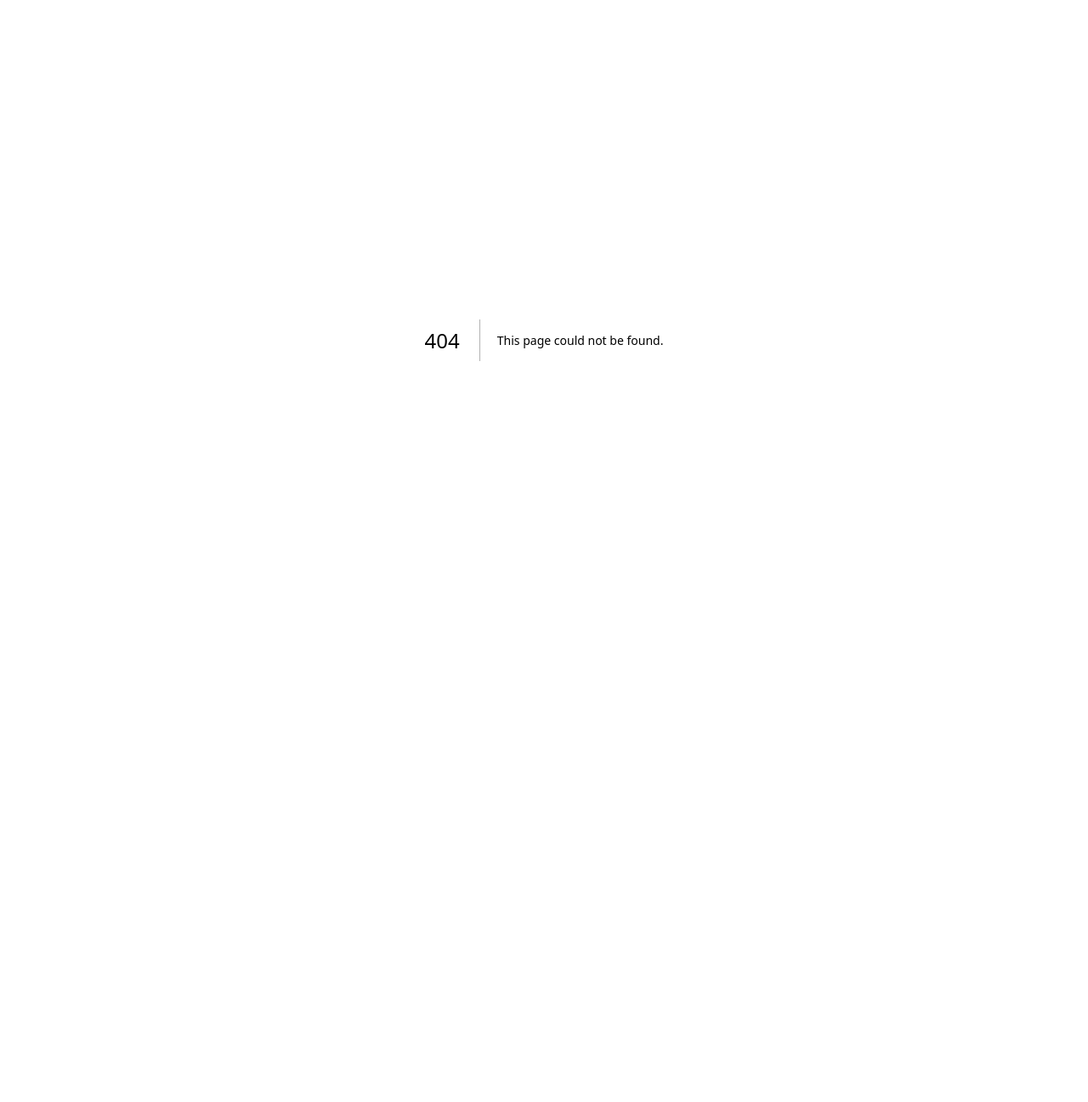
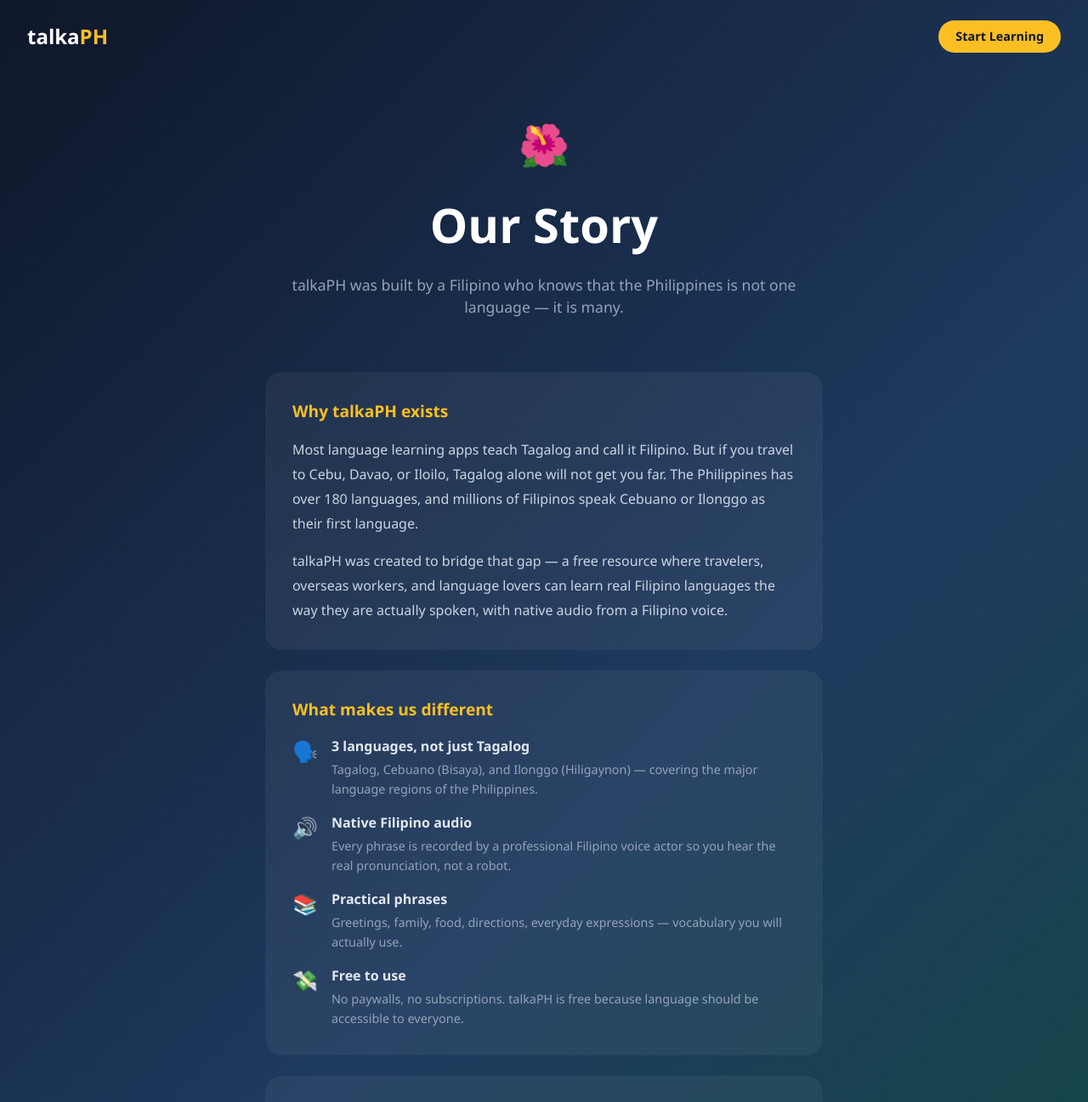
Before and after one commit to schoolprobuddy/talkaph, a Next.js app: page /about in a window 1280 px wide. Before the commit this address had no page. Shown: the top 1297 px of the page at 85% size. Before the commit the page ends 800 px from the top, so only its background shows below. Built offline with nearby package versions, Linux system fonts and the light colour scheme.

Commit message:
Create page.js

```diff
--- /dev/null
+++ b/app/about/page.js
@@ -0,0 +1,115 @@
+import Link from "next/link";
+
+export default function AboutPage() {
+  return (
+    <main style={{
+      minHeight: "100vh",
+      background: "linear-gradient(135deg, #0f172a 0%, #1e3a5f 50%, #0f4c3a 100%)",
+      fontFamily: "'Segoe UI', system-ui, sans-serif",
+      color: "#fff",
+    }}>
+      {/* Nav */}
+      <nav style={{ padding: "1.5rem 2rem", display: "flex", justifyContent: "space-between", alignItems: "center" }}>
+        <Link href="/" style={{ textDecoration: "none" }}>
+          <span style={{ fontSize: "1.5rem", fontWeight: "800" }}>talka<span style={{ color: "#fbbf24" }}>PH</span></span>
+        </Link>
+        <Link href="/learn" style={{
+          background: "#fbbf24", color: "#0f172a", padding: "0.5rem 1.25rem",
+          borderRadius: "999px", fontWeight: "700", textDecoration: "none", fontSize: "0.9rem"
+        }}>
+          Start Learning
+        </Link>
+      </nav>
+
+      {/* Hero */}
+      <section style={{ textAlign: "center", padding: "3rem 2rem 2rem" }}>
+        <div style={{ fontSize: "3rem", marginBottom: "1rem" }}>🌺</div>
+        <h1 style={{ fontSize: "clamp(2rem, 5vw, 3.5rem)", fontWeight: "900", marginBottom: "1rem" }}>
+          Our Story
+        </h1>
+        <p style={{ color: "#94a3b8", fontSize: "1.1rem", maxWidth: "600px", margin: "0 auto" }}>
+          talkaPH was built by a Filipino who knows that the Philippines is not one language — it is many.
+        </p>
+      </section>
+
+      {/* Content */}
+      <section style={{ maxWidth: "720px", margin: "0 auto", padding: "2rem" }}>
+
+        <div style={{ background: "rgba(255,255,255,0.05)", borderRadius: "1.25rem", padding: "2rem", marginBottom: "1.5rem" }}>
+          <h2 style={{ color: "#fbbf24", fontWeight: "800", fontSize: "1.2rem", marginBottom: "1rem" }}>
+            Why talkaPH exists
+          </h2>
+          <p style={{ color: "#cbd5e1", lineHeight: 1.8, marginBottom: "1rem" }}>
+            Most language learning apps teach Tagalog and call it Filipino. But if you travel to Cebu, Davao, or Iloilo, Tagalog alone will not get you far. The Philippines has over 180 languages, and millions of Filipinos speak Cebuano or Ilonggo as their first language.
+          </p>
+          <p style={{ color: "#cbd5e1", lineHeight: 1.8 }}>
+            talkaPH was created to bridge that gap — a free resource where travelers, overseas workers, and language lovers can learn real Filipino languages the way they are actually spoken, with native audio from a Filipino voice.
+          </p>
+        </div>
+
+        <div style={{ background: "rgba(255,255,255,0.05)", borderRadius: "1.25rem", padding: "2rem", marginBottom: "1.5rem" }}>
+          <h2 style={{ color: "#fbbf24", fontWeight: "800", fontSize: "1.2rem", marginBottom: "1rem" }}>
+            What makes us different
+          </h2>
+          <div style={{ display: "flex", flexDirection: "column", gap: "1rem" }}>
+            {[
+              { icon: "🗣️", title: "3 languages, not just Tagalog", desc: "Tagalog, Cebuano (Bisaya), and Ilonggo (Hiligaynon) — covering the major language regions of the Philippines." },
+              { icon: "🔊", title: "Native Filipino audio", desc: "Every phrase is recorded by a professional Filipino voice actor so you hear the real pronunciation, not a robot." },
+              { icon: "📚", title: "Practical phrases", desc: "Greetings, family, food, directions, everyday expressions — vocabulary you will actually use." },
+              { icon: "💸", title: "Free to use", desc: "No paywalls, no subscriptions. talkaPH is free because language should be accessible to everyone." },
+            ].map(({ icon, title, desc }) => (
+              <div key={title} style={{ display: "flex", gap: "1rem", alignItems: "flex-start" }}>
+                <span style={{ fontSize: "1.5rem", flexShrink: 0 }}>{icon}</span>
+                <div>
+                  <div style={{ fontWeight: "700", color: "#e2e8f0", marginBottom: "0.25rem" }}>{title}</div>
+                  <div style={{ color: "#94a3b8", fontSize: "0.9rem", lineHeight: 1.6 }}>{desc}</div>
+                </div>
+              </div>
+            ))}
+          </div>
+        </div>
+
+        <div style={{ background: "rgba(255,255,255,0.05)", borderRadius: "1.25rem", padding: "2rem", marginBottom: "1.5rem" }}>
+          <h2 style={{ color: "#fbbf24", fontWeight: "800", fontSize: "1.2rem", marginBottom: "1rem" }}>
+            The languages we cover
+          </h2>
+          <div style={{ display: "grid", gridTemplateColumns: "repeat(auto-fit, minmax(180px, 1fr))", gap: "1rem" }}>
+            {[
+              { flag: "🗺️", lang: "Tagalog", note: "National language, spoken across the Philippines", color: "#3b82f6" },
+              { flag: "🌊", lang: "Cebuano", note: "Spoken in Visayas and Mindanao — over 20 million speakers", color: "#10b981" },
+              { flag: "🌺", lang: "Ilonggo", note: "Hiligaynon, spoken in Western Visayas — Iloilo, Bacolod and beyond", color: "#f59e0b" },
+            ].map(({ flag, lang, note, color }) => (
+              <div key={lang} style={{ background: `rgba(255,255,255,0.05)`, border: `1px solid ${color}30`, borderRadius: "1rem", padding: "1.25rem", textAlign: "center" }}>
+                <div style={{ fontSize: "2rem", marginBottom: "0.5rem" }}>{flag}</div>
+                <div style={{ fontWeight: "800", color, marginBottom: "0.25rem" }}>{lang}</div>
+                <div style={{ color: "#64748b", fontSize: "0.8rem", lineHeight: 1.5 }}>{note}</div>
+              </div>
+            ))}
+          </div>
+        </div>
+
+        <div style={{ background: "rgba(251,191,36,0.08)", border: "1px solid rgba(251,191,36,0.2)", borderRadius: "1.25rem", padding: "2rem", textAlign: "center" }}>
+          <div style={{ fontSize: "2rem", marginBottom: "0.75rem" }}>🚀</div>
+          <h2 style={{ color: "#fbbf24", fontWeight: "800", fontSize: "1.2rem", marginBottom: "0.75rem" }}>
+            What is coming next
+          </h2>
+          <p style={{ color: "#94a3b8", lineHeight: 1.7, marginBottom: "1.5rem" }}>
+            We are building community voice contributions so native speakers from across the Philippines can add their own recordings. More languages, more phrases, and more regional dialects are on the way.
+          </p>
+          <Link href="/learn" style={{
+            background: "#fbbf24", color: "#0f172a", padding: "0.8rem 2rem",
+            borderRadius: "999px", fontWeight: "800", textDecoration: "none", fontSize: "1rem",
+            display: "inline-block"
+          }}>
+            Start learning now →
+          </Link>
+        </div>
+
+      </section>
+
+      <footer style={{ textAlign: "center", padding: "2rem", color: "#334155", fontSize: "0.8rem" }}>
+        2026 talkaPH - Learn Filipino languages
+      </footer>
+    </main>
+  );
+}
```
